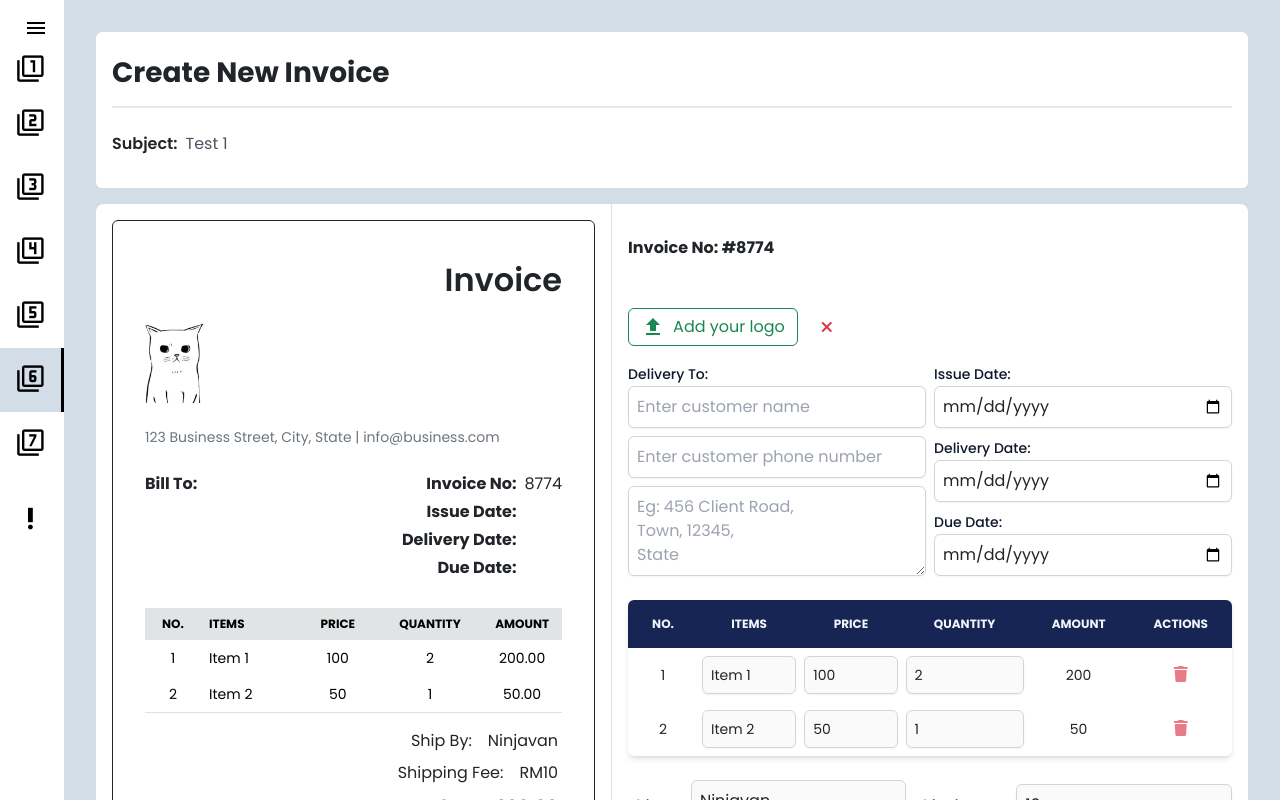
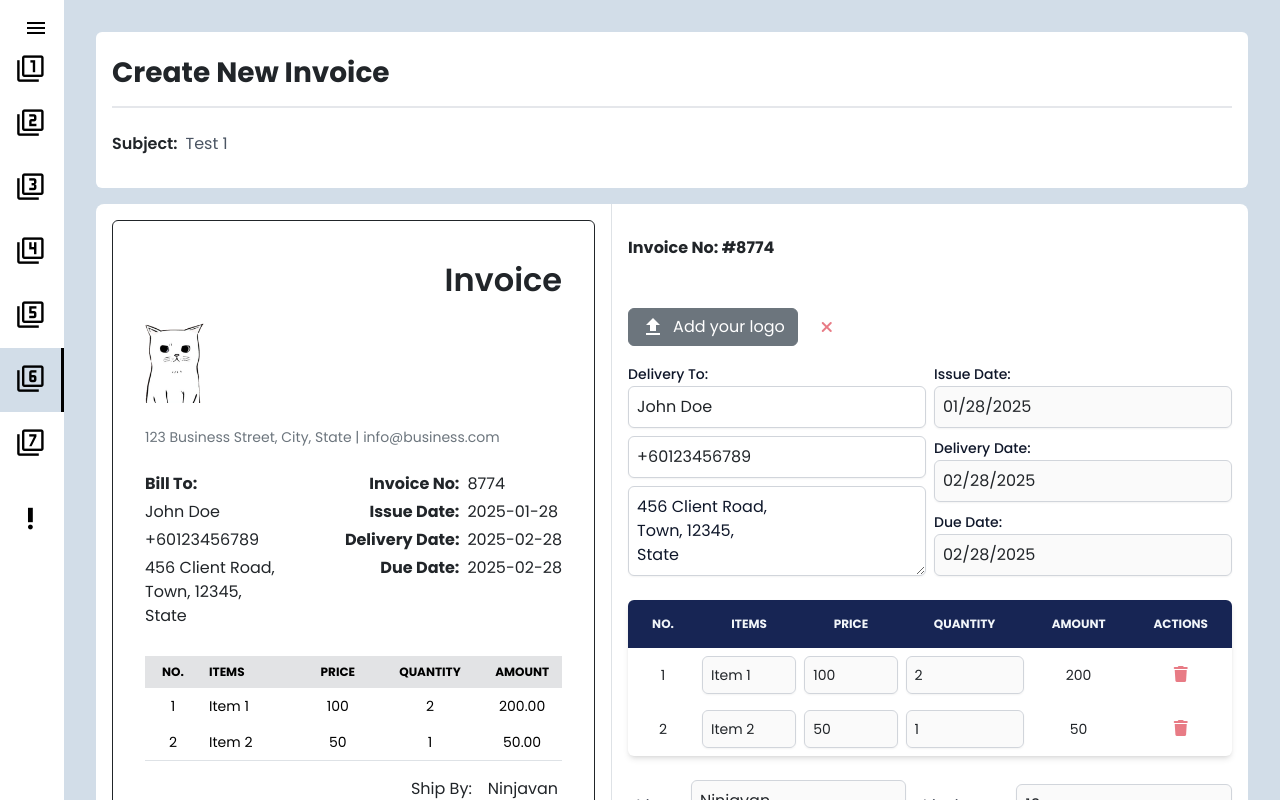
Before and after one commit to hsyad/Frontend-MADBook, a Vue app: page /create-invoice in a window 1280 px wide. Shown: the top 800 px of the page. Built offline with nearby package versions, Linux system fonts and the light colour scheme.

Commit message:
Update create page

```diff
--- a/src/views/tasks/billing/createDO.vue
+++ b/src/views/tasks/billing/createDO.vue
@@ -29,8 +29,11 @@
                         accept="image/*" />
 
                     <button type="button"
-                        class="btn btn-outline-success mb-3 gap-2 d-inline-flex align-items-center text-green-800 hover-bg-success-text-white"
-                        @click="triggerLogoUpload">
+                        class="btn mb-3 gap-2 d-inline-flex align-items-center text-green-800 hover-bg-success-text-white"
+                        :class="{
+                            'btn-outline-success': !isDisabled,
+                            'btn-secondary': isDisabled
+                        }" @click="triggerLogoUpload">
                         <span class="material-icons">upload</span>
                         <span>Add your logo</span>
                     </button>
@@ -38,7 +41,7 @@
                     <div v-if="logo">
                         <span class="file-name">{{ logo_name }}</span>
                         <button type="button" class="btn text-danger border-0 rounded-3 p-2 cursor-pointer mx-auto"
-                            @click="deleteLogo">
+                            @click="deleteLogo" disabled>
                             <i class="fas fa-xmark"></i> </button>
                     </div>
                 </div>
@@ -71,7 +74,7 @@
                                 <th>Items</th>
                                 <th>Price</th>
                                 <th>Quantity</th>
-                                <th>Total</th>
+                                <th>Amount</th>
                                 <th>Actions</th>
                             </tr>
                         </thead>
@@ -152,24 +155,24 @@
     </main>
 </template>
 
-<script>
+<script setup>
 import { computed, onMounted, reactive, ref, watchEffect } from 'vue';
 import DOMPurify from 'dompurify';
 import axios from 'axios';
 import Swal from 'sweetalert2';
 import { useMADBookStore } from '@/stores/madbookStore';
-import router from '@/router';
+import logoImg from '/src/assets/images/kucen.png';
 
-
-export default {
-    setup() {
 const madbookStore = useMADBookStore();
 
 //FORM//
 const reference_number = ref('');
 
+//DISABLED BUTTON
+const isDisabled = ref(true);
+
 //LOGO
-        const logo = ref(null);
+const logo = ref(logoImg);
 const logo_name = ref(null);
 const logo_input = ref(null);
 const logo_path = ref(null);
@@ -210,20 +213,15 @@ export default {
 };
 
 const triggerLogoUpload = () => {
-            logo_input.value.click();
+    if (!isDisabled.value) {
+        document.getElementById('logo_upload').click();
+    }
 };
 
 const handleLogoInput = (event) => {
     const file = event.target.files[0];
     if (file) {
-                logo_name.value = file.name;
-                const reader = new FileReader();
-
-                reader.onload = (e) => {
-                    logo.value = e.target.result;
-                    updatePreview();
-                };
-                reader.readAsDataURL(file);
+        isDisabled.value = false;
     }
 };
 
@@ -295,7 +293,7 @@ export default {
                             <p class="mb-1 fs-7 whitespace-pre">${c_address.value}</p>
                         </div>
 
-                        <div class=" d-flex gap-4 justify-end">
+                        <div class=" d-flex gap-2 justify-end">
                             <div class="text-end">
                                 <p class="mb-1"><strong>DO No: </strong></p>
                                 <p class="mb-1"><strong>Issue Date: </strong></p>
@@ -380,55 +378,4 @@ export default {
     generateRandNum();
     updatePreview();
 });
-
-
-        return {
-            subject,
-            reference_number,
-            //logo
-            logo,
-            logo_name,
-            logo_path,
-            logo_input,
-            //info
-            email_from,
-            business_address,
-            //client details
-            c_no,
-            c_name,
-            c_address,
-            //dates
-            due_date,
-            issue_date,
-            delivery_date,
-            //shipping
-            ship_by,
-            ship_fee,
-            //items
-            items,
-
-            notes,
-            previewContent,
-            sanitizedContent,
-
-            //total
-            calculate_total,
-            totalWithShipping,
-
-            //bank details
-            showForm,
-            saveToDB,
-            bankDetails,
-            toggleForm,
-            saveBankDetails,
-
-            removeItem,
-            updatePreview,
-            handleLogoInput,
-            generateDocument,
-            triggerLogoUpload,
-            generatePreviewContent,
-        };
-    },
-};
 </script>
--- a/src/views/tasks/billing/createInvoice.vue
+++ b/src/views/tasks/billing/createInvoice.vue
@@ -28,8 +28,11 @@
                         accept="image/*" />
 
                     <button type="button"
-                        class="btn btn-outline-success mb-3 gap-2 d-inline-flex align-items-center text-green-800 hover-bg-success-text-white"
-                        @click="triggerLogoUpload">
+                        class="btn mb-3 gap-2 d-inline-flex align-items-center text-green-800 hover-bg-success-text-white"
+                        :class="{
+                            'btn-outline-success': !isDisabled,
+                            'btn-secondary': isDisabled
+                        }" @click="triggerLogoUpload">
                         <span class="material-icons">upload</span>
                         <span>Add your logo</span>
                     </button>
@@ -37,7 +40,7 @@
                     <div v-if="logo">
                         <span class="file-name">{{ logo_name }}</span>
                         <button type="button" class="btn text-danger border-0 rounded-3 p-2 cursor-pointer mx-auto"
-                            @click="deleteLogo">
+                            @click="deleteLogo" disabled>
                             <i class="fas fa-xmark"></i> </button>
                     </div>
                 </div>
@@ -54,11 +57,11 @@
                         </div>
                         <div class="flex-1">
                             <label for="date">Issue Date: </label>
-                            <input type="date" v-model="issue_date" required />
+                            <input type="date" v-model="issue_date" disabled />
                             <label class="mt-2" for="date">Delivery Date: </label>
-                            <input type="date" v-model="delivery_date" required />
+                            <input type="date" v-model="delivery_date" disabled />
                             <label class="mt-2" for="date">Due Date: </label>
-                            <input type="date" v-model="due_date" required />
+                            <input type="date" v-model="due_date" disabled />
                         </div>
                     </div>
 
@@ -99,7 +102,7 @@
                     <!-- NOTES -->
                     <div class="mt-2">
                         <label for="notes">Notes: <i class="text-xs font-light text-gray-400">(optional*)</i></label>
-                        <textarea placeholder="Enter notes here..." v-model="notes"></textarea>
+                        <textarea placeholder="Enter notes here..." v-model="notes" disabled></textarea>
                     </div>
 
                     <!-- ADD BANK DETAILS -->
@@ -114,17 +117,17 @@
                             <div>
                                 <label for="bank_name">Bank Name:</label>
                                 <input class="mb-2 p-2 w-100%" type="text" v-model="bankDetails.bank_name"
-                                    id="bank_name" placeholder="Enter bank name" />
+                                    id="bank_name" placeholder="Enter bank name" disabled />
                             </div>
                             <div>
                                 <label for="acc_holder">Account Holder Name:</label>
                                 <input class="mb-2 p-2 w-100%" type="text" v-model="bankDetails.acc_holder"
-                                    id="acc_holder" placeholder="Enter account holder name" />
+                                    id="acc_holder" placeholder="Enter account holder name" disabled />
                             </div>
                             <div>
                                 <label for="acc_num">Account Number:</label>
                                 <input class="mb-2 p-2 w-100%" type="text" v-model="bankDetails.acc_num" id="acc_num"
-                                    placeholder="Enter your account number" />
+                                    placeholder="Enter your account number" disabled />
                             </div>
                         </div>
                     </div>
@@ -144,7 +147,7 @@
     </main>
 </template>
 
-<script>
+<script setup>
 import { computed, onMounted, reactive, ref, watchEffect } from 'vue';
 import DOMPurify from 'dompurify';
 import axios from 'axios';
@@ -154,13 +157,13 @@ import logoImg from '@/assets/images/kucen.png';
 import InvoiceDetails from './InvoiceDetails.vue';
 import router from '@/router';
 
-
-export default {
-    setup() {
 const madbookStore = useMADBookStore();
 
 //FORM//
 const reference_number = ref('');
+
+//DISABLED BUTTON
+const isDisabled = ref(true);
 
 //LOGO
 const logo = ref(logoImg);
@@ -174,14 +177,14 @@ export default {
 const subject = ref('');
 
 //CLIENT DETAILS
-        const c_name = ref('');
-        const c_no = ref('');
-        const c_address = ref('');
+const c_name = ref('John Doe');
+const c_no = ref('+60123456789');
+const c_address = ref('456 Client Road, \nTown, 12345, \nState');
 
 //DATES
-        const issue_date = ref('');
-        const delivery_date = ref('');
-        const due_date = ref('');
+const issue_date = ref("2025-01-28");
+const delivery_date = ref("2025-02-28");
+const due_date = ref("2025-02-28");
 
 //SHIPPING
 const ship_by = ref('Ninjavan');
@@ -193,7 +196,7 @@ export default {
     { name: "Item 2", price: 50, quantity: 1 },
 ]);
 
-        const notes = ref('');
+const notes = ref("Please ensure payment within the validity period.");
 const previewContent = ref('');
 const sanitizedContent = computed(() => DOMPurify.sanitize(previewContent.value));
 const totalWithShipping = ref('');
@@ -204,20 +207,15 @@ export default {
 };
 
 const triggerLogoUpload = () => {
-            logo_input.value.click();
+    if (!isDisabled.value) {
+        document.getElementById('logo_upload').click();
+    }
 };
 
 const handleLogoInput = (event) => {
     const file = event.target.files[0];
     if (file) {
-                logo_name.value = file.name;
-                const reader = new FileReader();
-
-                reader.onload = (e) => {
-                    logo.value = e.target.result;
-                    updatePreview();
-                };
-                reader.readAsDataURL(file);
+        isDisabled.value = false;
     }
 };
 
@@ -233,7 +231,7 @@ export default {
             icon: "success",
             confirmButtonText: "Home",
         }).then(() => {
-                    router.push({ name: 'MADBook' });
+            router.push('/madbook');
         });
     } catch (error) {
         console.error("Error saving invoice: ", error);
@@ -369,53 +367,4 @@ export default {
     generateRandNum();
     updatePreview();
 });
-
-
-        return {
-            subject,
-            reference_number,
-            //logo
-            logo,
-            logo_name,
-            logo_path,
-            logo_input,
-            //info
-            email_from,
-            business_address,
-            //client details
-            c_no,
-            c_name,
-            c_address,
-            //dates
-            due_date,
-            issue_date,
-            delivery_date,
-            //shipping
-            ship_by,
-            ship_fee,
-            //items
-            items,
-
-            notes,
-            previewContent,
-            sanitizedContent,
-
-            //total
-            calculate_total,
-            totalWithShipping,
-
-            //bank details
-            showForm,
-            bankDetails,
-            toggleForm,
-
-            removeItem,
-            updatePreview,
-            handleLogoInput,
-            generateDocument,
-            triggerLogoUpload,
-            generatePreviewContent,
-        };
-    },
-};
 </script>
--- a/src/views/tasks/billing/createQuote.vue
+++ b/src/views/tasks/billing/createQuote.vue
@@ -3,9 +3,9 @@
         <!-- TITLE -->
         <div class="bg-white p-3 rounded-md mb-3">
             <h3 class="font-bold mt-2 mb-4 border-b-2 pb-3">Create New Quotation</h3>
-            <div>
-                <label for="subject">Subject: </label>
-                <input type="text" v-model="subject" placeholder="Enter quote subject" />
+            <div class="d-flex gap-2 align-middle items-center">
+                <p class="fw-semibold m-0">Subject: </p>
+                <input class="m-0" type="text" v-model="subject" placeholder="Enter quote subject" />
             </div>
         </div>
 
@@ -127,7 +127,7 @@
     </main>
 </template>
 
-<script>
+<script setup>
 import { computed, onMounted, reactive, ref, watchEffect } from 'vue';
 import DOMPurify from 'dompurify';
 import axios from 'axios';
@@ -135,9 +135,6 @@ import Swal from 'sweetalert2';
 import { useMADBookStore } from '@/stores/madbookStore';
 import router from '@/router';
 
-
-export default {
-    setup() {
 const madbookStore = useMADBookStore();
 
 //FORM DETAILS
@@ -279,7 +276,7 @@ export default {
             icon: "success",
             confirmButtonText: "Back",
         }).then(() => {
-                    window.history.back();
+            router.push({ name: 'MADBook' });
         });
     } catch (error) {
         console.error("Error saving quotation: ", error);
@@ -379,34 +376,4 @@ export default {
     generateRandNum();
     updatePreview();
 });
-
-
-        return {
-            reference_number,
-            logo,
-            logo_name,
-            logo_path,
-            logo_input,
-            email_from,
-            business_address,
-            subject,
-            c_name,
-            c_no,
-            c_address,
-            issue_date,
-            valid_date,
-            items,
-            notes,
-            previewContent,
-            sanitizedContent,
-            calculate_total,
-            generateDocument,
-            addItem,
-            removeItem,
-            triggerLogoUpload,
-            handleLogoInput,
-            generatePreviewContent,
-        };
-    },
-};
 </script>
```
Lines whose indentation alone changed are shown as unchanged.
